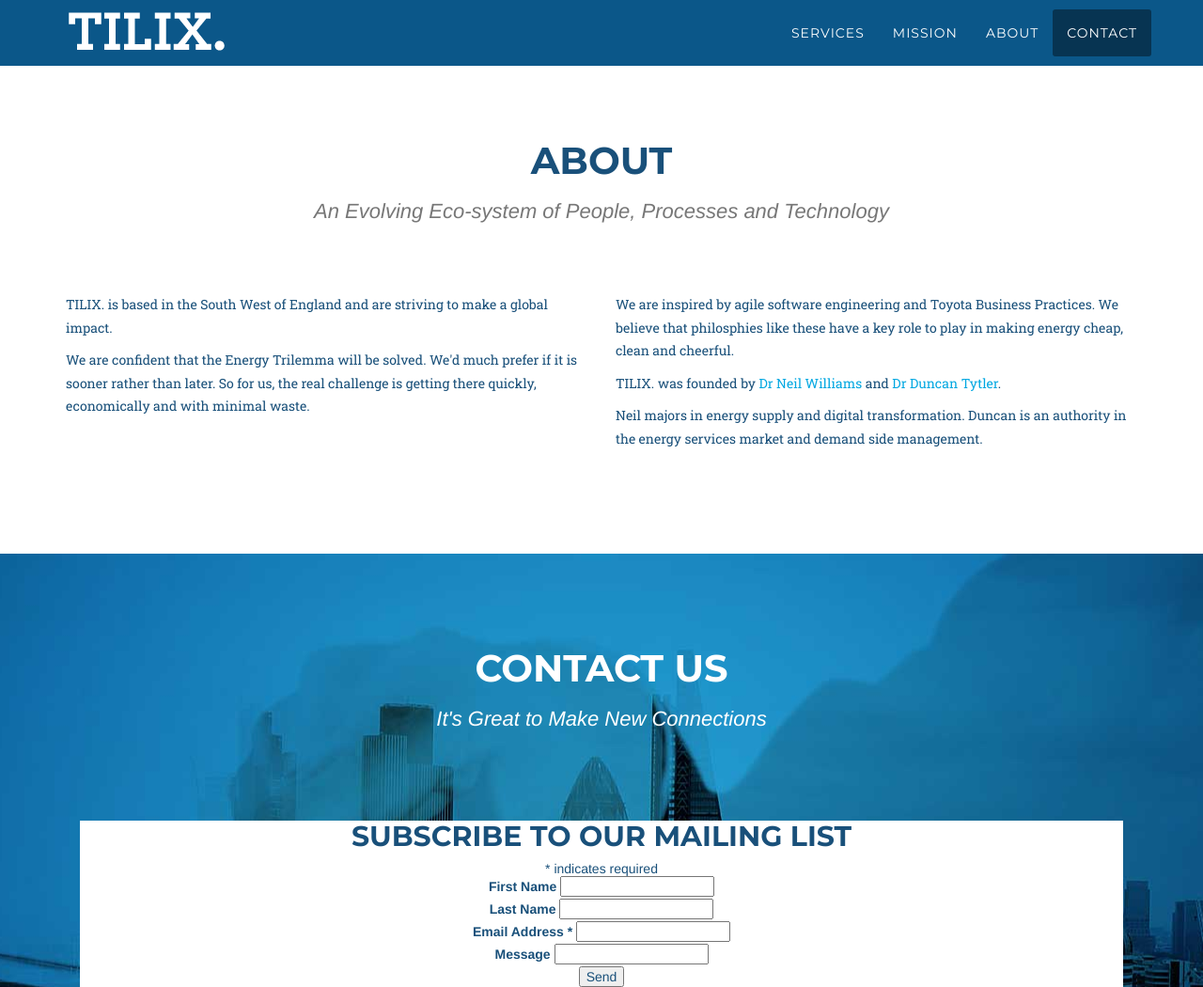
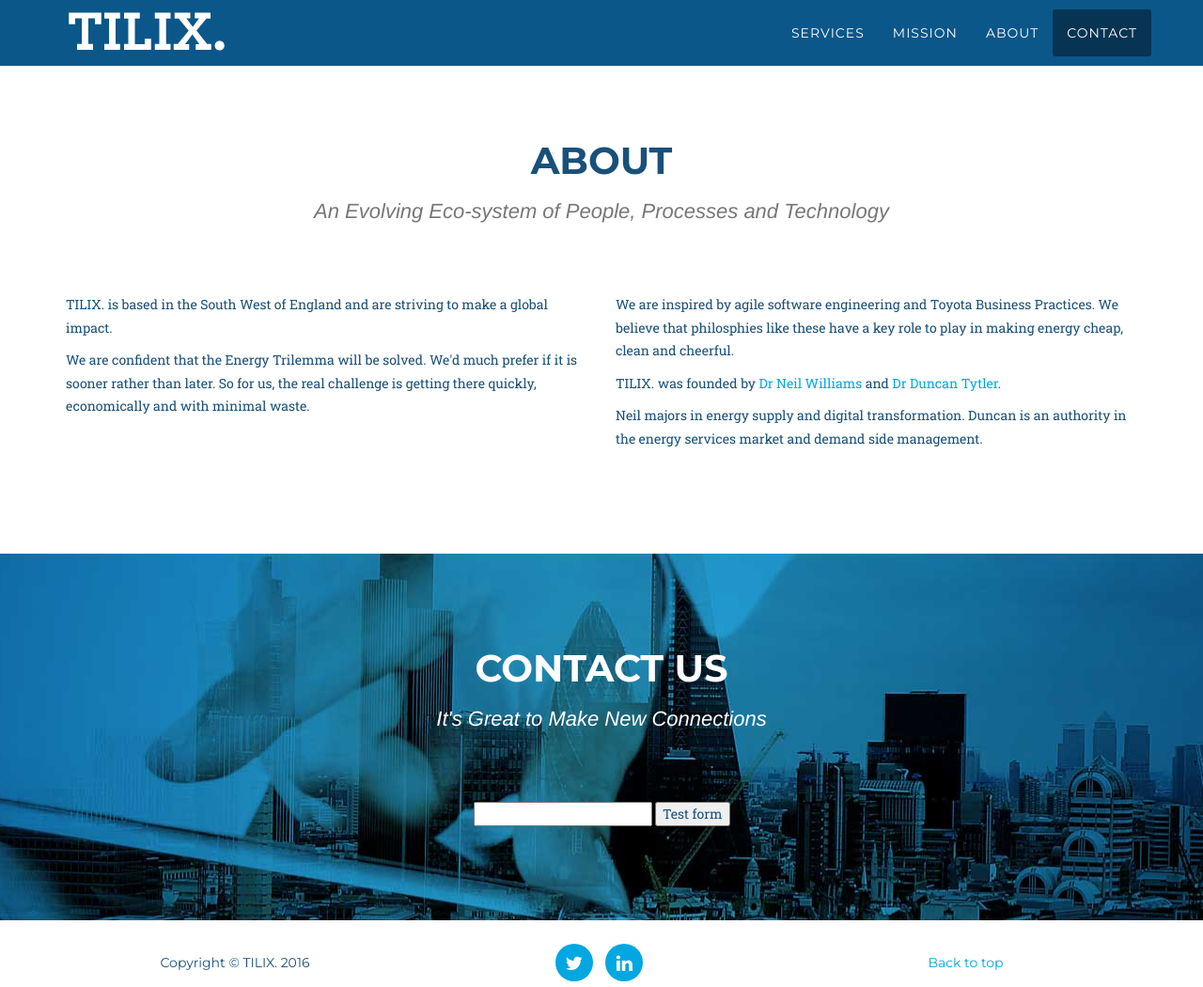
Before and after one commit to milomedia/tilix, a Jekyll site: the page index.html, which Jekyll copies as it is, in a window 1280 px wide and 1400 px high, scrolled down 2563 px. Shown: the top 1050 px of the window at 94% size. Built offline with Jekyll 4.4.1, drawn with Linux system fonts in a browser that asks for light colours; nearby versions of some CDN libraries; some web fonts are replaced; comment, search, counter and statistics services are not loaded; grey boxes are pictures that could not be loaded.

Commit message:
Changed from MailChimp to SimpleForm

```diff
--- a/index.html
+++ b/index.html
@@ -196,46 +196,15 @@
             </div>
                             <div class="clearfix"></div>
                             <div class="col-lg-12 text-center">
-                                <!-- Begin MailChimp Signup Form -->
-<link href="//cdn-images.mailchimp.com/embedcode/classic-10_7.css" rel="stylesheet" type="text/css">
-<style type="text/css">
-	#mc_embed_signup{background:#fff; clear:left; font:14px Helvetica,Arial,sans-serif; }
-	/* Add your own MailChimp form style overrides in your site stylesheet or in this style block.
-	   We recommend moving this block and the preceding CSS link to the HEAD of your HTML file. */
-</style>
-<div id="mc_embed_signup">
-<form action="//tilix.us14.list-manage.com/subscribe/post?u=278b18b3198214d3c32e56aea&amp;id=6521e8ed2b" method="post" id="mc-embedded-subscribe-form" name="mc-embedded-subscribe-form" class="validate" target="_blank" novalidate>
-    <div id="mc_embed_signup_scroll">
-	<h2>Subscribe to our mailing list</h2>
-<div class="indicates-required"><span class="asterisk">*</span> indicates required</div>
-<div class="mc-field-group">
-	<label for="mce-FNAME">First Name </label>
-	<input type="text" value="" name="FNAME" class="" id="mce-FNAME">
-</div>
-<div class="mc-field-group">
-	<label for="mce-LNAME">Last Name </label>
-	<input type="text" value="" name="LNAME" class="" id="mce-LNAME">
-</div>
-<div class="mc-field-group">
-	<label for="mce-EMAIL">Email Address  <span class="asterisk">*</span>
-</label>
-	<input type="email" value="" name="EMAIL" class="required email" id="mce-EMAIL">
-</div>
-<div class="mc-field-group">
-	<label for="mce-MESSAGE">Message </label>
-	<input type="text" value="" name="MESSAGE" class="" id="mce-MESSAGE">
-</div>
-	<div id="mce-responses" class="clear">
-		<div class="response" id="mce-error-response" style="display:none"></div>
-		<div class="response" id="mce-success-response" style="display:none"></div>
-	</div>    <!-- real people should not fill this in and expect good things - do not remove this or risk form bot signups-->
-    <div style="position: absolute; left: -5000px;" aria-hidden="true"><input type="text" name="b_278b18b3198214d3c32e56aea_6521e8ed2b" tabindex="-1" value=""></div>
-    <div class="clear"><input type="submit" value="Send" name="subscribe" id="mc-embedded-subscribe" class="button"></div>
-    </div>
-</form>
-</div>
-<script type='text/javascript' src='//s3.amazonaws.com/downloads.mailchimp.com/js/mc-validate.js'></script><script type='text/javascript'>(function($) {window.fnames = new Array(); window.ftypes = new Array();fnames[1]='FNAME';ftypes[1]='text';fnames[2]='LNAME';ftypes[2]='text';fnames[0]='EMAIL';ftypes[0]='email';fnames[3]='MESSAGE';ftypes[3]='text';}(jQuery));var $mcj = jQuery.noConflict(true);</script>
-<!--End mc_embed_signup-->
+                                <!-- Begin SimpleForm -->
+				<form action="https://getsimpleform.com/messages?form_api_token=089775b4820ce71406ac9b65a07ece64" method="post">
+				<!-- the redirect_to is optional, the form will redirect to the referrer on submission -->
+				<!-- input type='hidden' name='redirect_to' value='<the complete return url e.g. http://fooey.com/thank-you.html>' /-->
+  				<!-- all your input fields here.... -->
+  				<input type='text' name='test' />
+  				<input type='submit' value='Test form' />
+				</form>
+				<!--End SimpleForm-->
                             </div>
         </div>
     </section>
```
